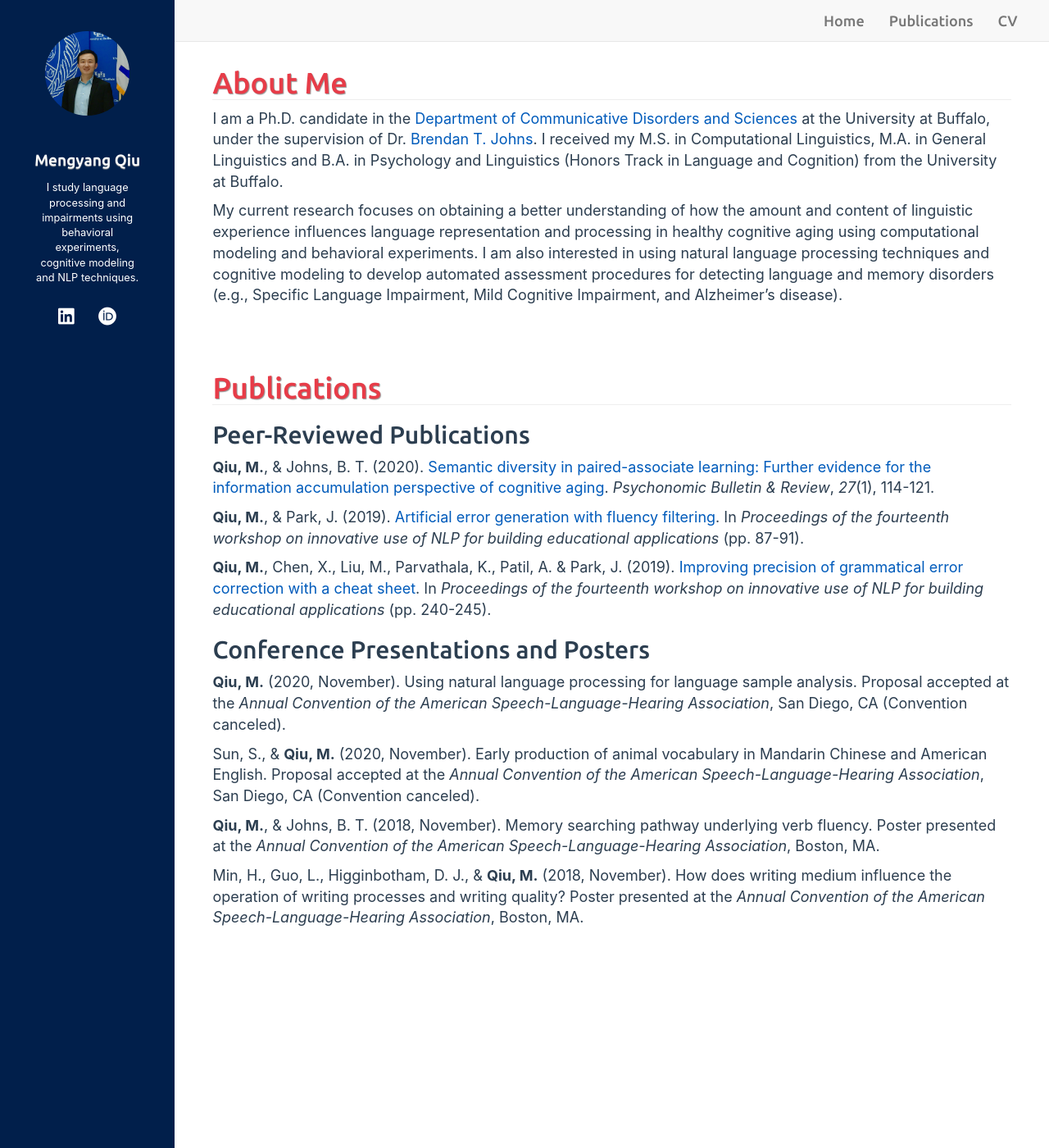
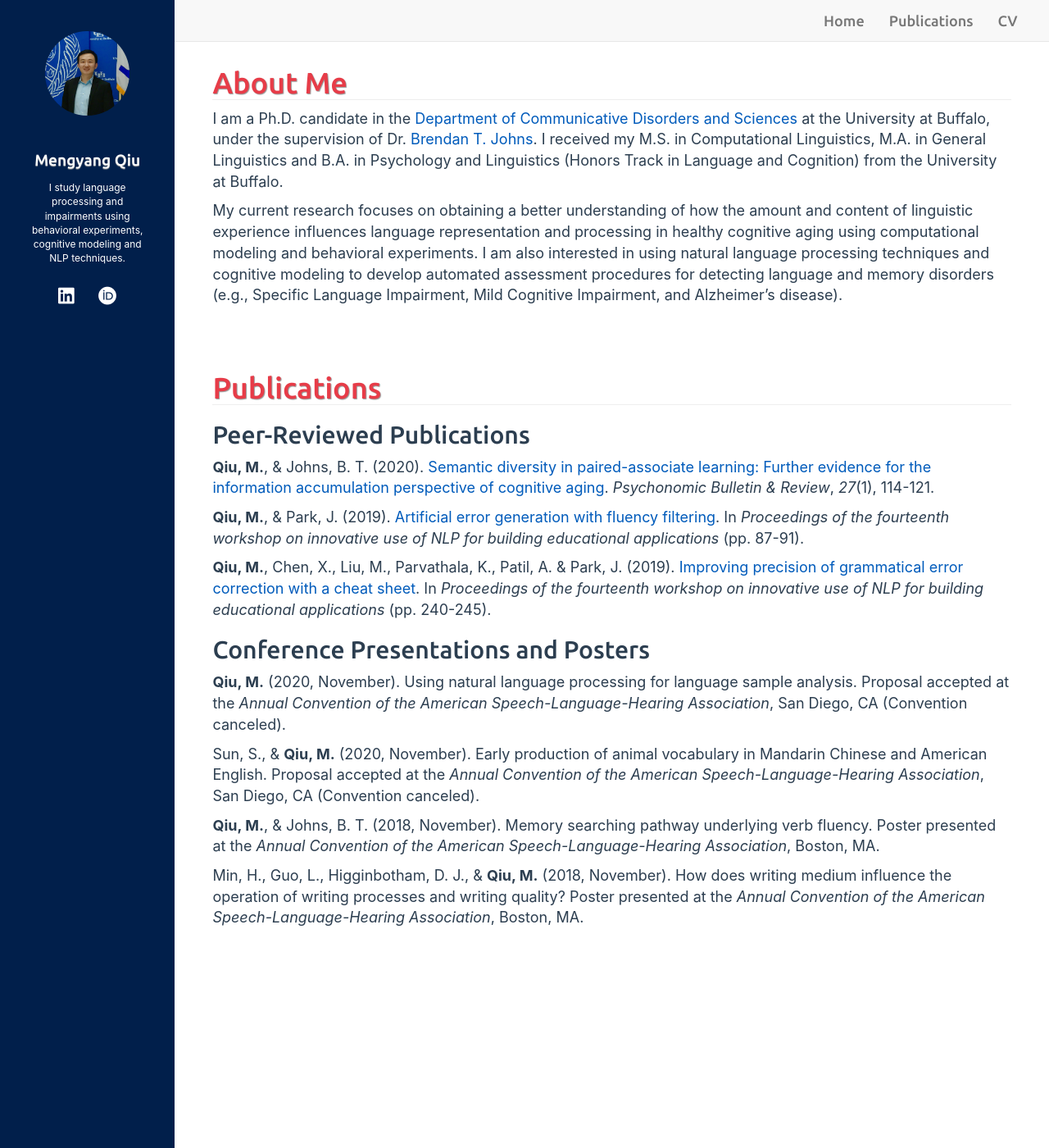
Before and after one commit to mengyangq/mengyangq.github.io, a Jekyll site: the page built from index.html, in a window 1280 px wide and 1400 px high. Shown: the whole window at 82% size. Built offline with Jekyll 4.4.1, drawn with Linux system fonts in a browser that asks for light colours; nearby versions of some CDN libraries; a style sheet for code colours, icons or effects is not loaded.

Commit message:
Sun Oct 11 22:39:28 EDT 2020

```diff
--- a/assets/css/style.css
+++ b/assets/css/style.css
@@ -60,7 +60,7 @@ a.nav-link:hover {
 #bio {
   font-family: -apple-system,system-ui,BlinkMacSystemFont,"Segoe UI", "Roboto","Helvetica Neue",Arial,sans-serif;
   /*font-family: "Courier New", Courier, monospace;*/
-  font-size: 1vw;
+  font-size: 0.857em;
   margin: 0 auto;
   margin-bottom: 25px;
 }
```
